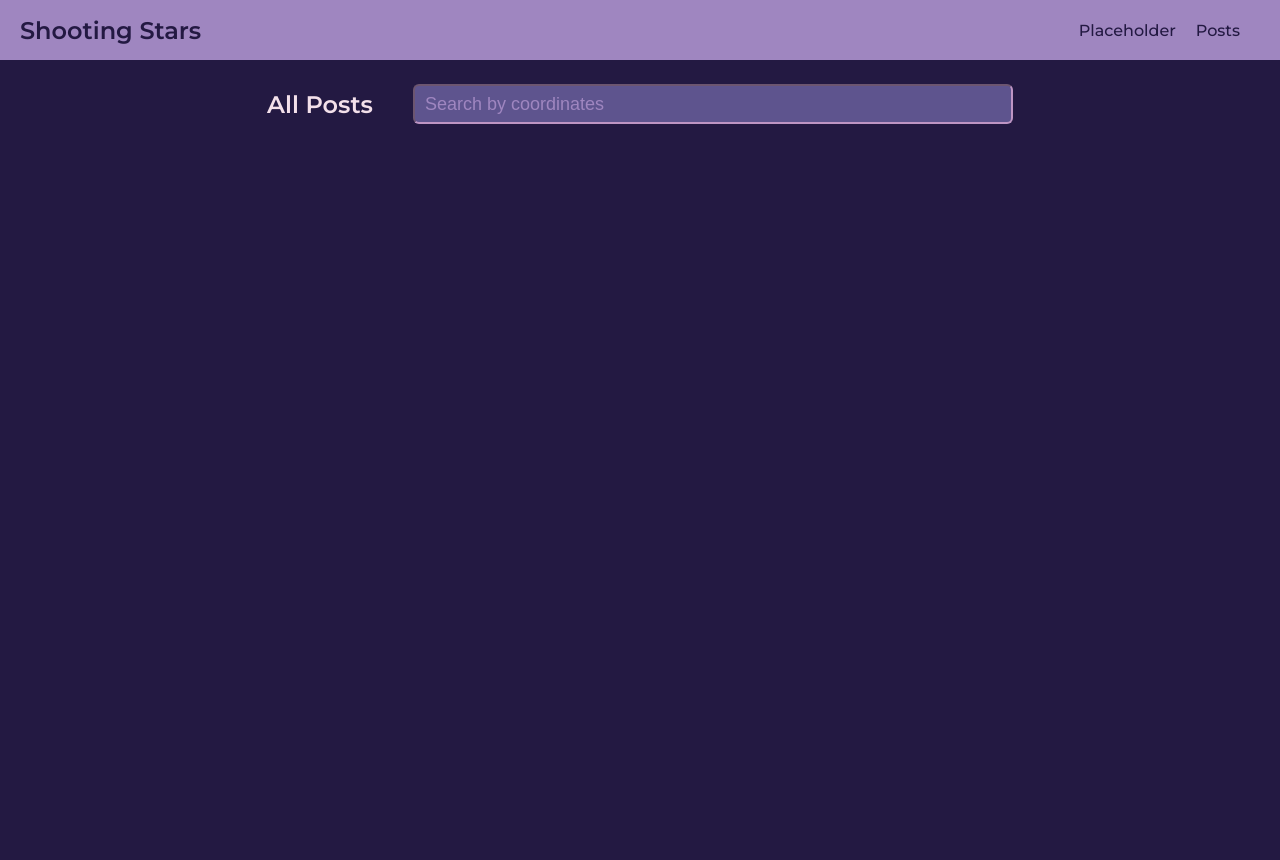
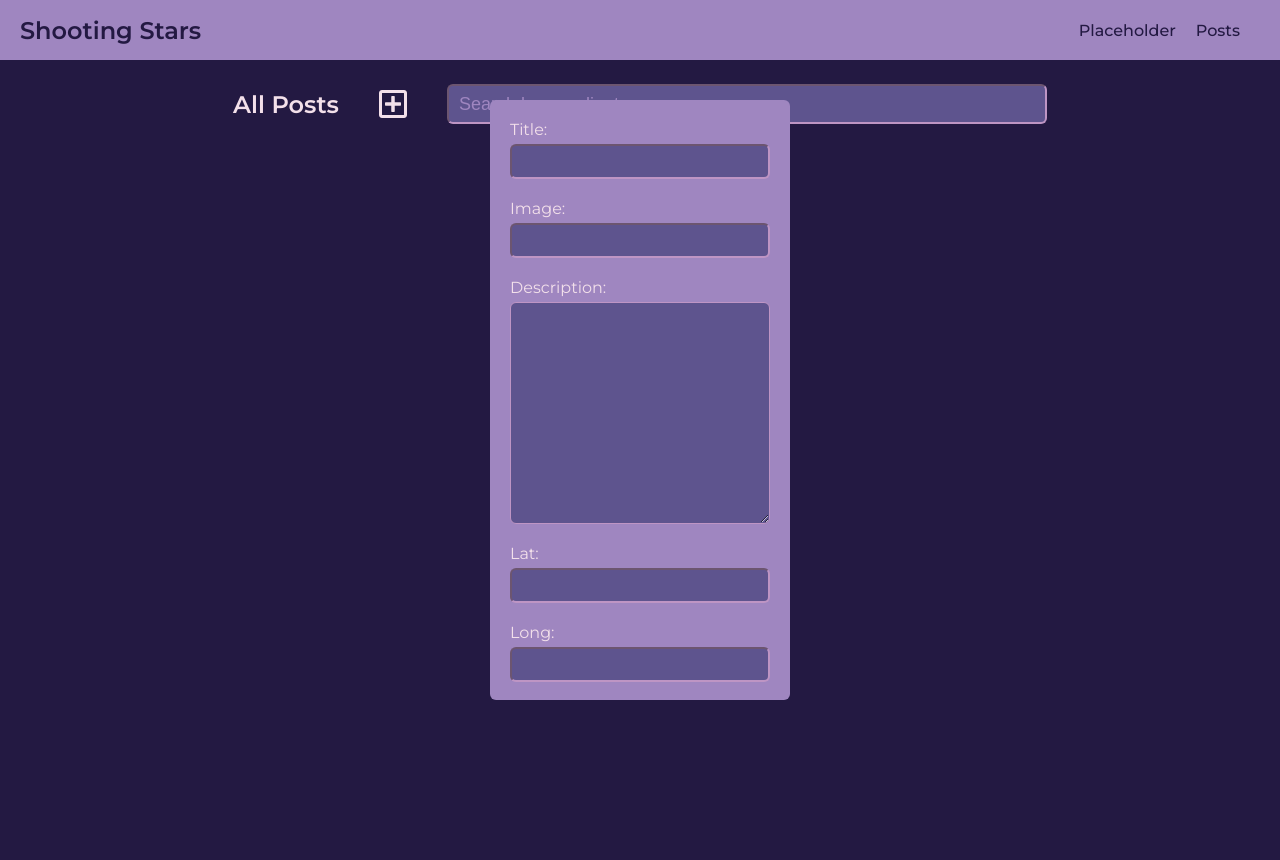
Before and after one commit to bryancurtis3/shooting_stars, a Django app: page /posts/ in a window 1280 px wide. Run offline with Django 3.2, Linux system fonts and the light colour scheme; data that the repository does not hold is empty; style sheets or scripts are compiled from the project's sources; some libraries are stand-ins or nearby versions.

Commit message:
adds post create functionality, modal in progress

```diff
--- a/main_app/static/scripts/posts.js
+++ b/main_app/static/scripts/posts.js
@@ -2,3 +2,7 @@ const more = function more() {
     $(".description-full").toggle();
     $(".description").toggle();
 }
+
+const modal = function modal() {
+    $(".modal").toggle();
+}
--- a/main_app/static/styles/main.scss
+++ b/main_app/static/styles/main.scss
@@ -69,3 +69,16 @@ nav {
         }
     }
 }
+
+input, textarea {
+    padding: 10px;
+    font-size: 18px;
+    color: $text;
+    background-color: $meddark;
+    border-color: $medlight;
+    border-radius: 6px;
+
+    &::placeholder {
+        color: $med;
+    }
+}
--- a/main_app/static/styles/posts.scss
+++ b/main_app/static/styles/posts.scss
@@ -12,6 +12,17 @@ main {
 
     h1 {
         text-align: center;
+    }
+
+    .fa-plus-square {
+        font-size: 32px;
+        place-self: center;
+        transition: .1s ease-in-out;
+        cursor: pointer;
+
+        &:hover {
+            transform: scale(1.1);
+        }
     }
 
     .search {
@@ -81,3 +92,35 @@ main {
         }
     }
 }
+
+.modal {
+    height: 600px;
+    width: 300px;
+    display: grid;
+    gap: 20px;
+    position: fixed;
+    justify-self: center;
+    top: 50vh;
+    left: 50vw;
+    margin-top: -300px;
+    margin-left: -150px;
+    padding: 20px;
+    border-radius: 6px;
+    background-color: $med;
+    z-index: 11;
+
+    p {
+        display: grid;
+        gap: 5px;
+        margin: 0;
+
+        input, textarea {
+            padding: 5px;
+        }
+
+        textarea {
+            max-width: 260px;
+        }
+    }
+
+}
--- a/main_app/templates/posts.html
+++ b/main_app/templates/posts.html
@@ -17,6 +17,8 @@
 
     <h1>All Posts</h1>
 
+    <i class="far fa-plus-square" onClick="modal()"></i>
+
     <form class="search" action="/posts" method="GET">
         <input
         name="q"
@@ -27,9 +29,6 @@
     </form>
 
 </section>
-
-{{query}}
-
 
 
 
@@ -58,5 +57,8 @@
 {% endfor %}
 </section>
 
+<section class="modal">
+    {{form.as_p}}
+</section>
 
 {% endblock content %}
--- a/main_app/urls.py
+++ b/main_app/urls.py
@@ -5,4 +5,5 @@ urlpatterns = [
     path('', views.Home.as_view(), name="Home"),
     path('posts/', views.Posts.as_view(), name="posts"),
     path('posts/<int:pk>', views.PostDetail.as_view(), name="post_detail"),
+    path('posts/new', views.PostCreate.as_view(), name="post_create"),
 ]
--- a/main_app/views.py
+++ b/main_app/views.py
@@ -1,10 +1,17 @@
+from django.db.models import fields
 from django.shortcuts import render
+
+from django.urls import reverse
 
 # from django.http import HttpResponse
 
 from django.views import View
 from django.views.generic.base import TemplateView
 from django.views.generic.detail import DetailView
+from django.views.generic.edit import CreateView
+
+from django.forms import ModelForm, TextInput
+
 
 from main_app.models import Post
 
@@ -20,13 +27,31 @@ class Posts(TemplateView):
         context = super().get_context_data(**kwargs)
         context["posts"] = Post.objects.all()
         # context["query"] = self.kwargs['q']
+        form = PostCreateForm()
+        context["form"] = form
         return context
 
 class PostDetail(DetailView):
     model = Post
     template_name = "post_detail.html"
 
-    # def get_context_data(self, **kwargs):
-    #     context = super().get_context_data(**kwargs)
-    #     context["post"] = Post.objects.filter(id=id)
-    #     return context
+class PostCreate(CreateView):
+    model = Post
+    fields = ['title', 'image', 'description', 'lat', 'long']
+    template_name = "post_create.html"
+    success_url = "/posts/"
+
+    def get_success_url(self):
+        return reverse('post_detail', kwargs={'pk': self.object.pk})
+
+    def form_valid(self, form):
+        form.instance.user = self.request.user
+        return super(PostCreate, self).form_valid(form)
+
+class PostCreateForm(ModelForm):
+    class Meta:
+        model = Post
+        fields = ['title', 'image', 'description', 'lat', 'long']
+        widgets = {
+            'title': TextInput(attrs={'class': 'myfieldclass'}),
+        }
```
Also changed, not shown: main_app/static/styles/post_create.scss (added, +11 -0 lines), main_app/templates/post_create.html (added, +20 -0 lines), static/styles/main.css (+9 -0 lines), static/styles/post_create.css (added, +9 -0 lines), static/styles/posts.css (+31 -0 lines).
